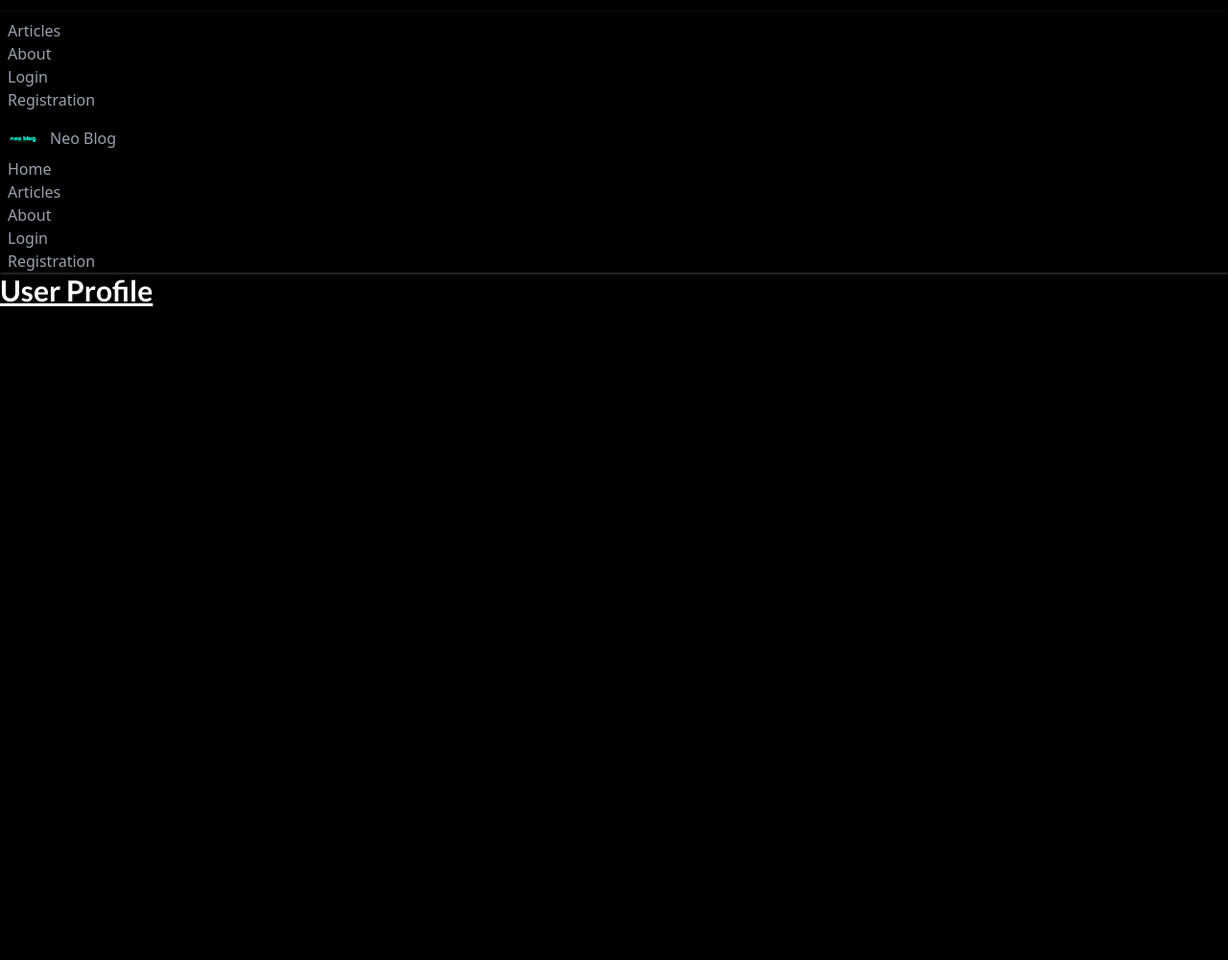
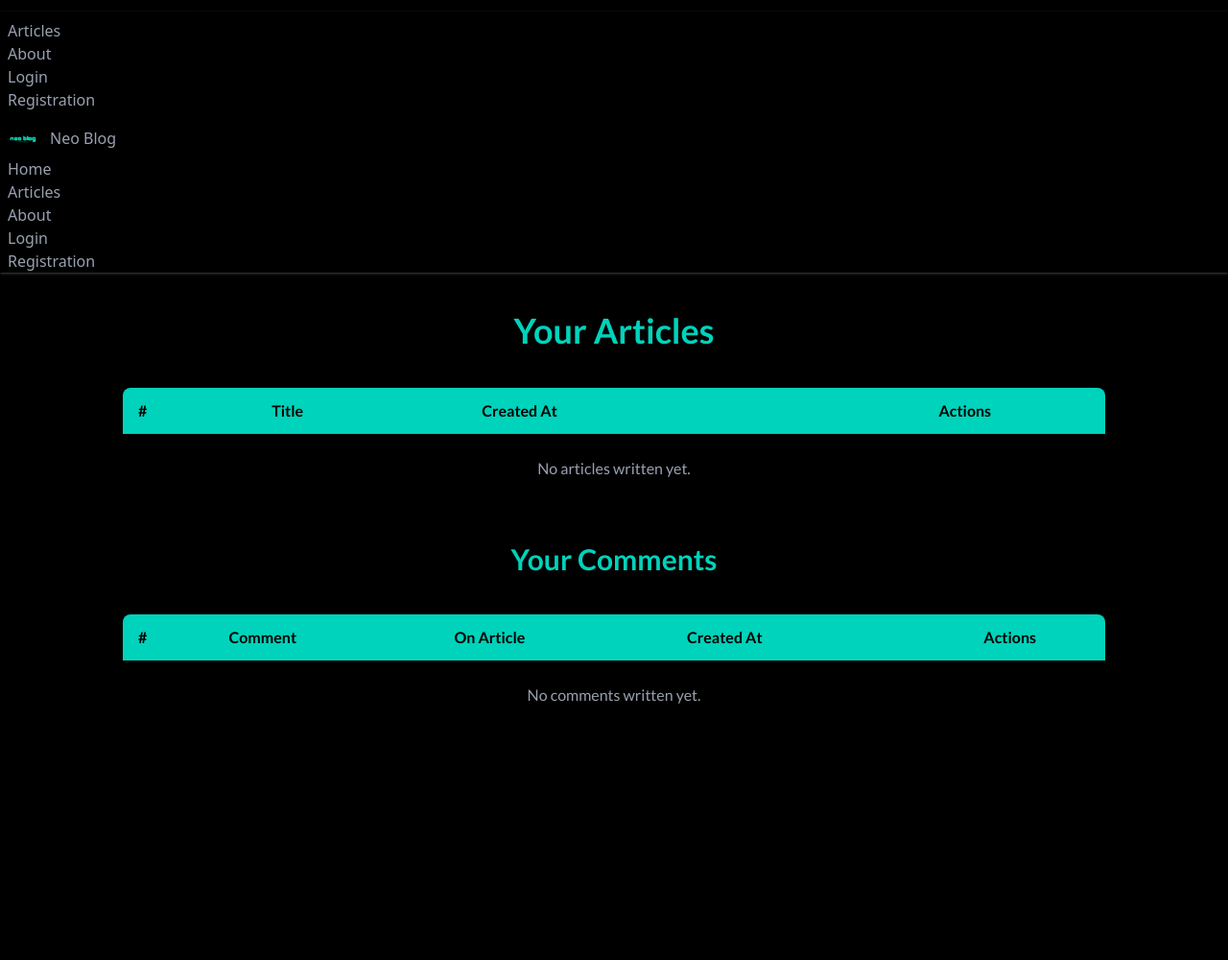
Before and after one commit to Hex-Umbra/Blog_Symfony, a Symfony app: template templates/user/profile.html.twig in a window 1280 px wide. Shown: the top 1000 px of the page at 96% size. Run offline with Twig, Linux system fonts and the light colour scheme; the template is opened without the code that fills it, so the values that code supplies are empty; some libraries are stand-ins or nearby versions.

Commit message:
`Updated ArticleController, SecurityController and user/profile.html.twig to include comments and user profile features.`

```diff
--- a/src/Controller/ArticlesController.php
+++ b/src/Controller/ArticlesController.php
@@ -89,7 +89,7 @@ final class ArticlesController extends AbstractController
         $em->remove($article);
         $em->flush();
 
-        return $this->redirectToRoute("app.profile", ["id" => $this->getUser()]);
+        return $this->redirectToRoute("app.profile", ["id" => $this->getUser()->getId()]);
     }
 
     #[IsGranted("ROLE_USER")]
--- a/templates/user/profile.html.twig
+++ b/templates/user/profile.html.twig
@@ -1,30 +1,115 @@
 {% extends "base.html.twig" %}
 
 {% block body %}
-<h1 class="text-3xl font-bold underline">User Profile</h1>
-<div>
-    {% for article in articles %}
-    <div>
-        <h2>{{article.title}}</h2>
-        <h3>{{article.content}} </h3>
-        <ul>
-            <li><a href="{{path("app.articles.action", {id: article.id})}}" class="btn btn-warning">Edit</a></li>
-            <li><button class="btn btn-error" onclick="delete_modal.showModal()">Delete</button></li>
-            <dialog id="delete_modal" class="modal">
-                <div class="modal-box">
-                    <h3>Deleting an article !</h3>
-                    <p>Are you Sure you want to delete the article: <strong class="text-red-600">{{article.title}}</strong>
-                    </p>
-                    <div class="modal-action">
-                    <label for="modal-{{ article.id }}" class="btn">Annuler</label>
+<div class="max-w-5xl mx-auto mt-10">
+    <h1 class="text-4xl font-bold mb-8 text-center text-[#00D3BB]">Your Articles</h1>
 
-                    <a href="{{ path('app.articles.delete', {id: article.id}) }}" class="btn btn-error">
-                        Oui, supprimer
+    <table class="w-full text-left border-collapse rounded-lg overflow-hidden my-10">
+        <thead>
+            <tr class="bg-[#00D3BB] text-black">
+                <th class="py-3 px-4">#</th>
+                <th class="py-3 px-4">Title</th>
+                <th class="py-3 px-4">Created At</th>
+                <th class="py-3 px-4 text-center">Actions</th>
+            </tr>
+        </thead>
+        <tbody>
+            {% for article in articles %}
+            <tr
+                class="{% if loop.index is odd %}bg-gray-800{% else %}bg-gray-700{% endif %} hover:bg-gray-600 transition duration-200">
+                <td class="py-3 px-4">{{ loop.index }}</td>
+                <td class="py-3 px-4 font-semibold">{{ article.title }}</td>
+                <td class="py-3 px-4">{{ article.createdAt|date('d M Y H:i') }}</td>
+                <td class="py-3 px-4 text-center flex justify-center gap-3">
+                    <a href="{{ path('app.articles.action', {id: article.id}) }}"
+                        class="bg-yellow-400 text-black font-semibold px-3 py-1 rounded hover:bg-yellow-300 transition">
+                        Edit
                     </a>
-                </div>
-            </dialog>
-        </ul>
-    </div>
-    {% endfor %}
+
+                    <button class="bg-red-500 text-white font-semibold px-3 py-1 rounded hover:bg-red-400 transition"
+                        onclick="document.getElementById('delete-modal-{{ article.id }}').showModal()">
+                        Delete
+                    </button>
+
+                    {# Modal #}
+                    <dialog id="delete-modal-{{ article.id }}" class="modal rounded-lg">
+                        <div class="modal-box bg-gray-800 text-white p-6 rounded-lg">
+                            <h3 class="text-lg font-bold mb-2 text-red-400">Delete Article</h3>
+                            <p class="mb-4">Are you sure you want to delete <strong>{{ article.title }}</strong>?</p>
+                            <div class="modal-action flex justify-end gap-3">
+                                <button class="btn"
+                                    onclick="document.getElementById('delete-modal-{{ article.id }}').close()">Cancel</button>
+                                <a href="{{ path('app.articles.delete', {id: article.id}) }}"
+                                    class="btn bg-red-500 text-white">Yes, Delete</a>
+                            </div>
+                        </div>
+                    </dialog>
+                </td>
+            </tr>
+            {% else %}
+            <tr>
+                <td colspan="4" class="text-center py-6 text-gray-400">No articles written yet.</td>
+            </tr>
+            {% endfor %}
+        </tbody>
+    </table>
+    <h2 class="text-3xl font-bold mb-6 text-center text-[#00D3BB]">Your Comments</h2>
+
+    <table class="w-full text-left border-collapse rounded-lg overflow-hidden my-10">
+        <thead>
+            <tr class="bg-[#00D3BB] text-black">
+                <th class="py-3 px-4">#</th>
+                <th class="py-3 px-4 hidden md:table-cell">Comment</th>
+                <th class="py-3 px-4">On Article</th>
+                <th class="py-3 px-4">Created At</th>
+                <th class="py-3 px-4 text-center">Actions</th>
+                <th class="py-3 px-4 md:hidden text-center">Info</th>
+            </tr>
+        </thead>
+        <tbody>
+            {% for comment in comments %}
+            <tr
+                class="{% if loop.index is odd %}bg-gray-800{% else %}bg-gray-700{% endif %} hover:bg-gray-600 transition duration-200">
+                <td class="py-3 px-4">{{ loop.index }}</td>
+                <td class="py-3 px-4 hidden md:table-cell">{{ comment.text }}</td>
+                <td class="py-3 px-4">
+                    <a href="{{ path('app.articles.show', {id: comment.articles.id}) }}"
+                        class="text-[#00D3BB] hover:underline">
+                        {{ comment.articles.title }}
+                    </a>
+                </td>
+                <td class="py-3 px-4">{{ comment.createdAt|date('d M Y H:i') }}</td>
+                <td class="py-3 px-4 text-center flex justify-center gap-3">
+                    <a href="#"
+                        class="bg-yellow-400 text-black font-semibold px-3 py-1 rounded hover:bg-yellow-300 transition">Edit</a>
+                    <button
+                        class="bg-red-500 text-white font-semibold px-3 py-1 rounded hover:bg-red-400 transition">Delete</button>
+                </td>
+                <td class="py-3 px-4 md:hidden text-center">
+                    <!-- Button to toggle comment display -->
+                    <button onclick="document.getElementById('comment-{{ loop.index }}').classList.toggle('hidden')"
+                        aria-label="Toggle comment" class="text-[#00D3BB] hover:text-[#008f80] focus:outline-none">
+                        <!-- Icon: info or chat bubble -->
+                        <svg xmlns="http://www.w3.org/2000/svg" class="h-6 w-6 mx-auto" fill="none" viewBox="0 0 24 24"
+                            stroke="currentColor" stroke-width="2">
+                            <path stroke-linecap="round" stroke-linejoin="round"
+                                d="M13 16h-1v-4h-1m1-4h.01M12 6a9 9 0 110 18 9 9 0 010-18z" />
+                        </svg>
+                    </button>
+                </td>
+            </tr>
+            <!-- Hidden expandable row for comment text on mobile -->
+            <tr id="comment-{{ loop.index }}" class="bg-gray-700 text-gray-200 hidden md:hidden">
+                <td colspan="6" class="py-2 px-4">
+                    <strong>Comment:</strong> {{ comment.text }}
+                </td>
+            </tr>
+            {% else %}
+            <tr>
+                <td colspan="6" class="text-center py-6 text-gray-400">No comments written yet.</td>
+            </tr>
+            {% endfor %}
+        </tbody>
+    </table>
 </div>
-{% endblock body %}
+{% endblock %}
```
Also changed, not shown: src/Controller/SecurityController.php (+5 -2 lines), README.md, public/uploads/68499232e1f13.png (added).
